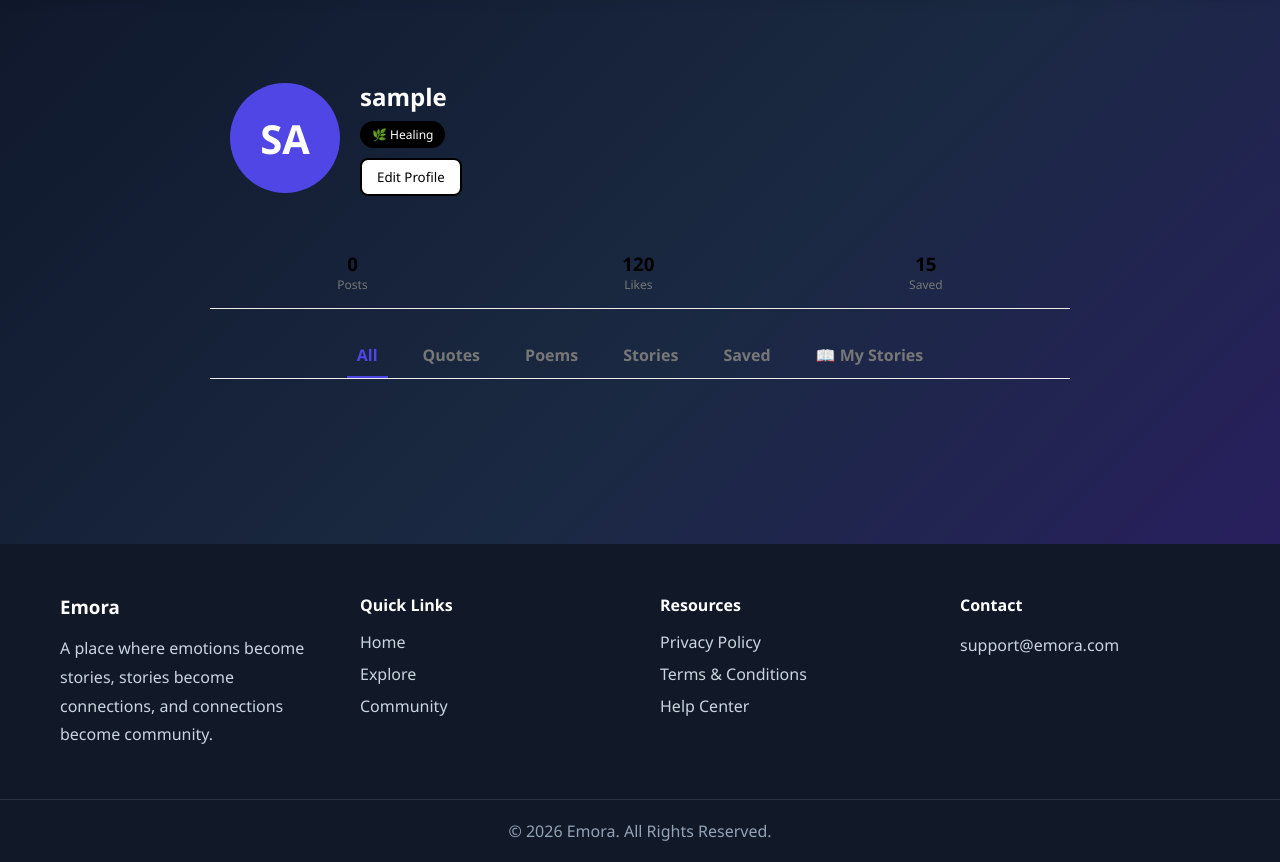
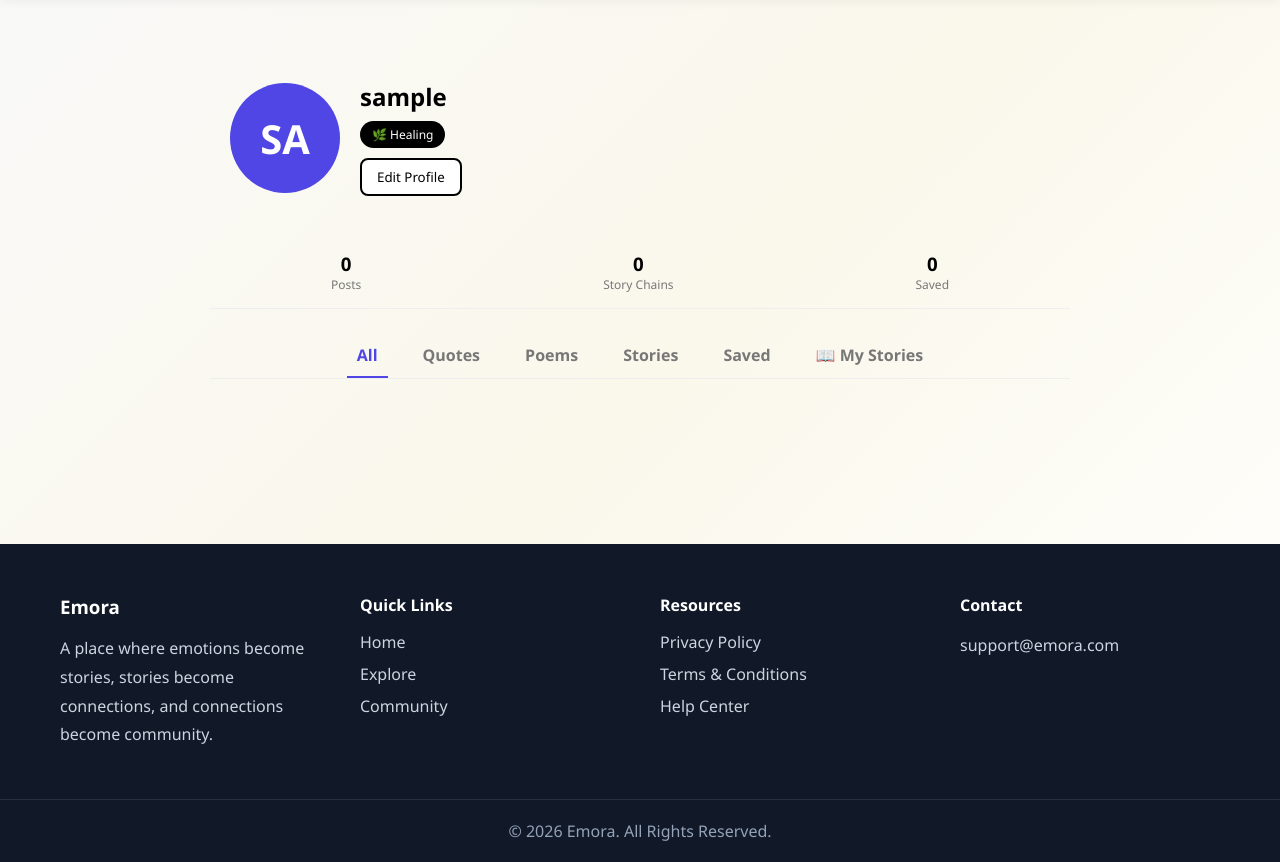
Before and after one commit to jyoth-irmayi/emora, a Django app: page /profile/ in a window 1280 px wide. Shown: the part 76-938 px from the top of the page. Run offline with Django 5.2, Linux system fonts and the light colour scheme; the visitor is signed in with stand-in values (Sample User, id 1); data that the repository does not hold is empty.

Commit message:
added some Ui enhancement

```diff
--- a/accounts/views.py
+++ b/accounts/views.py
@@ -232,6 +232,17 @@ def profile(request):
 
     stories = None
 
+    total_posts = Post.objects.filter(
+        user=request.user
+    ).count()
+
+    saved_posts_count = Post.objects.filter(
+        saved_posts__user=request.user
+    ).count()
+
+    story_count = StoryChain.objects.filter(
+        created_by=request.user
+    ).count()
     if post_type:
         posts = posts.filter(
             post_type=post_type
@@ -251,7 +262,9 @@ def profile(request):
         ).order_by('-created_at')
 
 
-    return render(request,'accounts/profile.html',{'user_data':user_data,'posts':posts,'current_type': post_type,'tab': tab,'stories': stories})
+    return render(request,'accounts/profile.html',{'user_data':user_data,'posts':posts,'current_type': post_type,'tab': tab,'stories': stories,'total_posts': total_posts,
+            'saved_posts_count': saved_posts_count,
+            'story_count': story_count,})
 
 @login_required
 def edit_profile(request):
--- a/templates/accounts/edit_profile.html
+++ b/templates/accounts/edit_profile.html
@@ -3,7 +3,7 @@
 
 <style>
 body {
-    background: linear-gradient(135deg, #0f172a 0%, #1a2942 50%, #2d1b69 100%);
+    background: linear-gradient(135deg,#f9f9f9 0%,#faf8eb 50%, #fcfcfc05 100%);
     font-family: -apple-system, BlinkMacSystemFont, 'Segoe UI', Roboto, Oxygen, Ubuntu, Cantarell, sans-serif;
     min-height: 100vh;
     position: relative;
--- a/templates/accounts/profile.html
+++ b/templates/accounts/profile.html
@@ -29,7 +29,7 @@
 }
 
 body {
-    background: linear-gradient(135deg, #0f172a 0%, #1a2942 50%, #2d1b69 100%);
+    background: linear-gradient(135deg, #f9f9f9 0%,#faf8eb 50%, #fcfcfc05 100%);
     font-family: -apple-system, BlinkMacSystemFont, 'Segoe UI', Roboto, Oxygen, Ubuntu, Cantarell, sans-serif;
     min-height: 100vh;
     position: relative;
@@ -58,7 +58,7 @@ body {
 
 .profile-info h2{
     margin:0;
-    color: white;
+    color: black;
 }
 
 .profile-info p{
@@ -332,12 +332,12 @@ body {
         </div>
 
         <div class="stat">
-            <h3>120</h3>
-            <p>Likes</p>
+            <h3>{{ story_count }}</h3>
+            <p>Story Chains</p>
         </div>
 
         <div class="stat">
-            <h3>15</h3>
+            <h3>{{ saved_posts_count }}</h3>
             <p>Saved</p>
         </div>
 
--- a/templates/interactions/continue_story.html
+++ b/templates/interactions/continue_story.html
@@ -9,7 +9,7 @@
 }
 
 body {
-    background: linear-gradient(135deg, #0f172a 0%, #1a2942 50%, #2d1b69 100%);
+    background: linear-gradient(135deg,#f9f9f9 0%,#faf8eb 50%, #fcfcfc05 100%);
     font-family: -apple-system, BlinkMacSystemFont, 'Segoe UI', Roboto, Oxygen, Ubuntu, Cantarell, sans-serif;
     min-height: 100vh;
     position: relative;
--- a/templates/interactions/notifications.html
+++ b/templates/interactions/notifications.html
@@ -3,7 +3,7 @@
 
 <style>
 body {
-    background: linear-gradient(135deg, #0f172a 0%, #1a2942 50%, #2d1b69 100%);
+    background: linear-gradient(135deg, #f9f9f9 0%,#faf8eb 50%, #fcfcfc05 100%);
     font-family: -apple-system, BlinkMacSystemFont, 'Segoe UI', Roboto, Oxygen, Ubuntu, Cantarell, sans-serif;
     min-height: 100vh;
     position: relative;
@@ -59,12 +59,12 @@ body {
 
     margin-bottom:12px;
 
-    color:#c7d2fe;
+    color:#656668;
 }
 
 .sidebar-card p{
 
-    color:rgba(255,255,255,.85);
+    color:rgba(97, 95, 95, 0.85);
 
     line-height:1.8;
 
--- a/templates/moods/mood_result.html
+++ b/templates/moods/mood_result.html
@@ -9,7 +9,7 @@
 }
 
 body {
-    background: linear-gradient(135deg, #0f172a 0%, #1a2942 50%, #2d1b69 100%);
+    background: linear-gradient(135deg,#f9f9f9 0%,#faf8eb 50%, #fcfcfc05 100%);
     font-family: -apple-system, BlinkMacSystemFont, 'Segoe UI', Roboto, Oxygen, Ubuntu, Cantarell, sans-serif;
     min-height: 100vh;
     position: relative;
--- a/templates/posts/feed.html
+++ b/templates/posts/feed.html
@@ -11,7 +11,7 @@
 }
 
 body {
-    background: linear-gradient(135deg, #0f172a 0%, #1a2942 50%, #2d1b69 100%);
+    background: linear-gradient(135deg,#f9f9f9 0%,#faf8eb 50%, #fcfcfc05  100%);
     font-family: -apple-system, BlinkMacSystemFont, 'Segoe UI', Roboto, Oxygen, Ubuntu, Cantarell, sans-serif;
     min-height: 100vh;
     position: relative;
@@ -69,7 +69,7 @@ body::before {
 
 .sidebar-card p{
     line-height:1.7;
-    color:rgba(255,255,255,.75);
+    color:rgba(69, 67, 67, 0.75);
     font-size:14px;
 }
 
@@ -85,6 +85,7 @@ body::before {
     font-size:14px;
 
     transition:.3s;
+    color: rgb(103, 100, 100);
 }
 
 .trend-tag:hover{
--- a/templates/posts/post_detail.html
+++ b/templates/posts/post_detail.html
@@ -9,7 +9,7 @@
 }
 
 body {
-    background: linear-gradient(135deg, #0f172a 0%, #1a2942 50%, #2d1b69 100%);
+    background: linear-gradient(135deg,#f9f9f9 0%,#faf8eb 50%, #fcfcfc05  100%);
     font-family: -apple-system, BlinkMacSystemFont, 'Segoe UI', Roboto, Oxygen, Ubuntu, Cantarell, sans-serif;
     min-height: 100vh;
     position: relative;
@@ -21,7 +21,7 @@ body {
 }
 
 .post-card{
-    background:rgb(214, 209, 209);
+    background:white;
     border-radius:20px;
     padding:30px;
     box-shadow:0 5px 20px rgba(0,0,0,0.08);
```
Also changed, not shown: templates/interactions/create_story_chain.html (+4 -4 lines), templates/interactions/story_detail.html (+4 -4 lines), templates/moods/mood_test.html (+4 -4 lines), templates/posts/create_post.html (+7 -7 lines).
